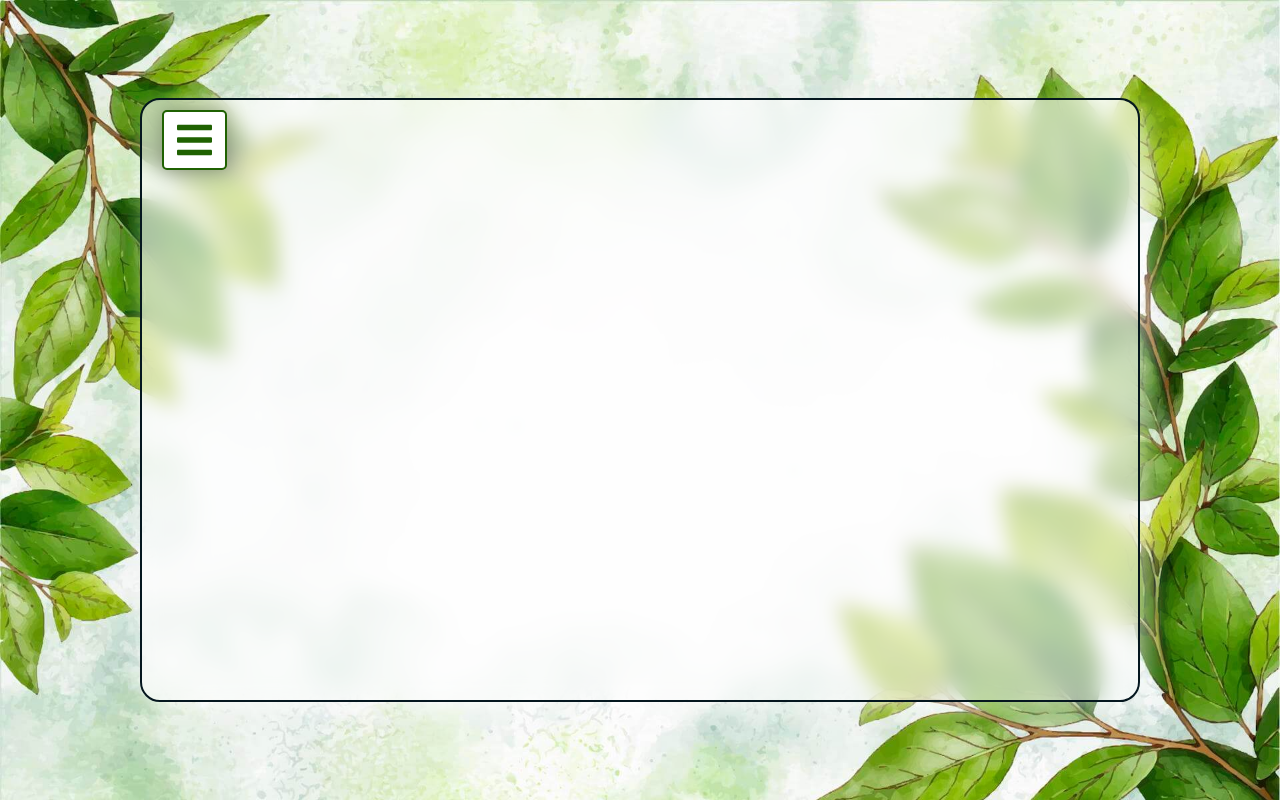
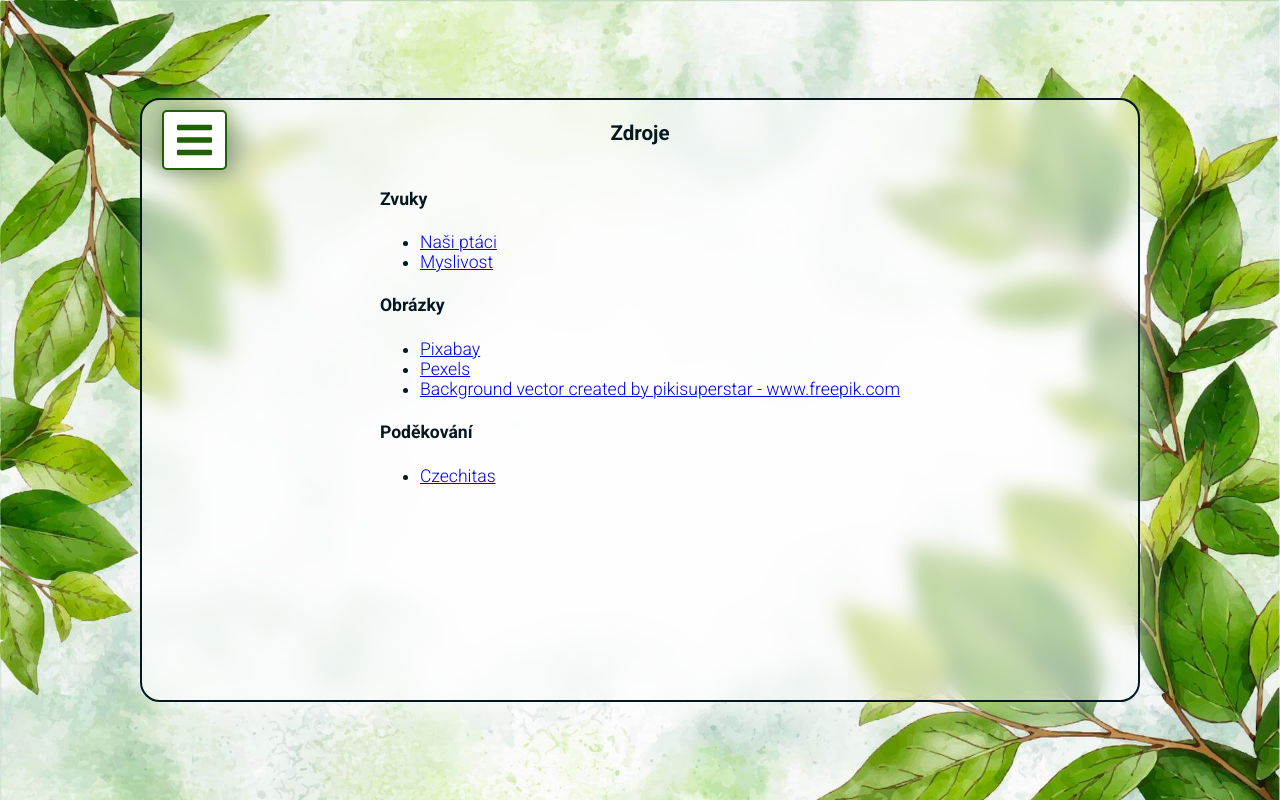
Before and after one commit to LenkaVer/cesta-z-lesa, a React (Create React App) app: page /credits in a window 1280 px wide. Built offline with nearby package versions, Linux system fonts and the light colour scheme; no server answers; a web font is replaced by a local one.

Commit message:
Improve style of SetUser and Home

```diff
--- a/src/Credits/index.jsx
+++ b/src/Credits/index.jsx
@@ -1,9 +1,71 @@
 import React from 'react';
+import './style.css';
 
 export const Credits = () => {
   return (
-    <div>
-      <ul>test</ul>
+    <div className="credits">
+      <h3>Zdroje</h3>
+      <nav className="credits__menu">
+        <h4>Zvuky</h4>
+        <ul>
+          <li>
+            <a
+              href="https://www.nasiptaci.info/"
+              rel="noreferrer"
+              target="_blank"
+            >
+              {' '}
+              Naši ptáci
+            </a>
+          </li>
+          <li>
+            <a
+              href="https://www.myslivost.cz/"
+              rel="noreferrer"
+              target="_blank"
+            >
+              {' '}
+              Myslivost
+            </a>
+          </li>
+        </ul>
+
+        <h4>Obrázky</h4>
+        <ul>
+          <li>
+            <a href="https://pixabay.com/cs/" rel="noreferrer" target="_blank">
+              Pixabay
+            </a>
+          </li>
+          <li>
+            <a
+              href="https://www.pexels.com/cs-cz/"
+              rel="noreferrer"
+              target="_blank"
+            >
+              {' '}
+              Pexels
+            </a>
+          </li>
+          <li>
+            <a
+              href="https://www.freepik.com/vectors/background"
+              rel="noreferrer"
+              target="_blank"
+            >
+              Background vector created by pikisuperstar - www.freepik.com
+            </a>
+          </li>
+        </ul>
+        <h4>Poděkování</h4>
+        <ul>
+          <li>
+            <a href="https://czechitas.cz/cs/" rel="noreferrer" target="_blank">
+              Czechitas
+            </a>
+          </li>
+        </ul>
+      </nav>
     </div>
   );
 };
--- /dev/null
+++ b/src/Credits/style.css
@@ -0,0 +1,7 @@
+.credits {
+  width: 100%;
+  height: 100%;
+  display: flex;
+  flex-direction: column;
+  align-items: center;
+}
--- a/src/Home/style.css
+++ b/src/Home/style.css
@@ -34,25 +34,14 @@
 }
 
 @media (max-width: 1100px) {
-  .pre-title {
-    margin-top: 7rem;
+  .homepage {
+    padding-top: 5rem;
   }
 }
 
 @media (max-width: 720px) {
-  .pre-title {
-    margin-top: 17rem;
+  .homepage {
+    justify-content: flex-start;
+    padding-top: 5rem;
   }
 }
-
-@media (max-width: 510px) {
-  .pre-title {
-    margin-top: 25rem;
-  }
-}
-
-@media (max-width: 360px) {
-  .pre-title {
-    margin-top: 30rem;
-  }
-}
--- a/src/SetUser/index.jsx
+++ b/src/SetUser/index.jsx
@@ -6,6 +6,7 @@ export const SetUser = () => {
   return (
     <>
       <div className="homepage-navigation">
+        <div className="homepage-navigation__links">
           <Link className="btn btn-homepage" to="/signup">
             Registrovat se
           </Link>
@@ -15,7 +16,8 @@ export const SetUser = () => {
           <Link className="btn btn-homepage" to="/signup-anonymous">
             Pokračovat bez registrace
           </Link>
-        <div className="explanation-user-setup">
+        </div>
+        <div className="homepage-navigation__explanation">
           <p>
             Registrovaní uživatelé si mohou na svém profilu zobrazit dosažené
             body za odehrané hry a mohou se k rozehrané hře vrátit z různých
@@ -26,7 +28,6 @@ export const SetUser = () => {
             zvířeti (obrázek a zajímavost) do své galerie, kterou si mohou na
             profilu prohlížet. Mouhou tak získat galerii 48 zvířat.
           </p>
-          <p></p>
         </div>
       </div>
     </>
--- a/src/SetUser/style.css
+++ b/src/SetUser/style.css
@@ -7,14 +7,17 @@
   align-items: center;
   padding: 3rem;
 }
-
-.explanation-user-setup {
+.homepage-navigation__explanation {
   margin-top: 3rem;
   border: 1px solid rgba(0, 0, 0, 0.516);
   border-radius: 10px;
   padding: 0.5rem;
+  max-width: 400px;
 }
-
-.explanation-user-setup p {
+.btn.btn-homepage {
+  text-align: center;
+  display: block;
+}
+.homepage-navigation__explanation p {
   margin: 0.5rem;
 }
```
Also changed, not shown: 1 other file (tests, documents, lock files or other folders). Lines whose indentation alone changed are shown as unchanged.
